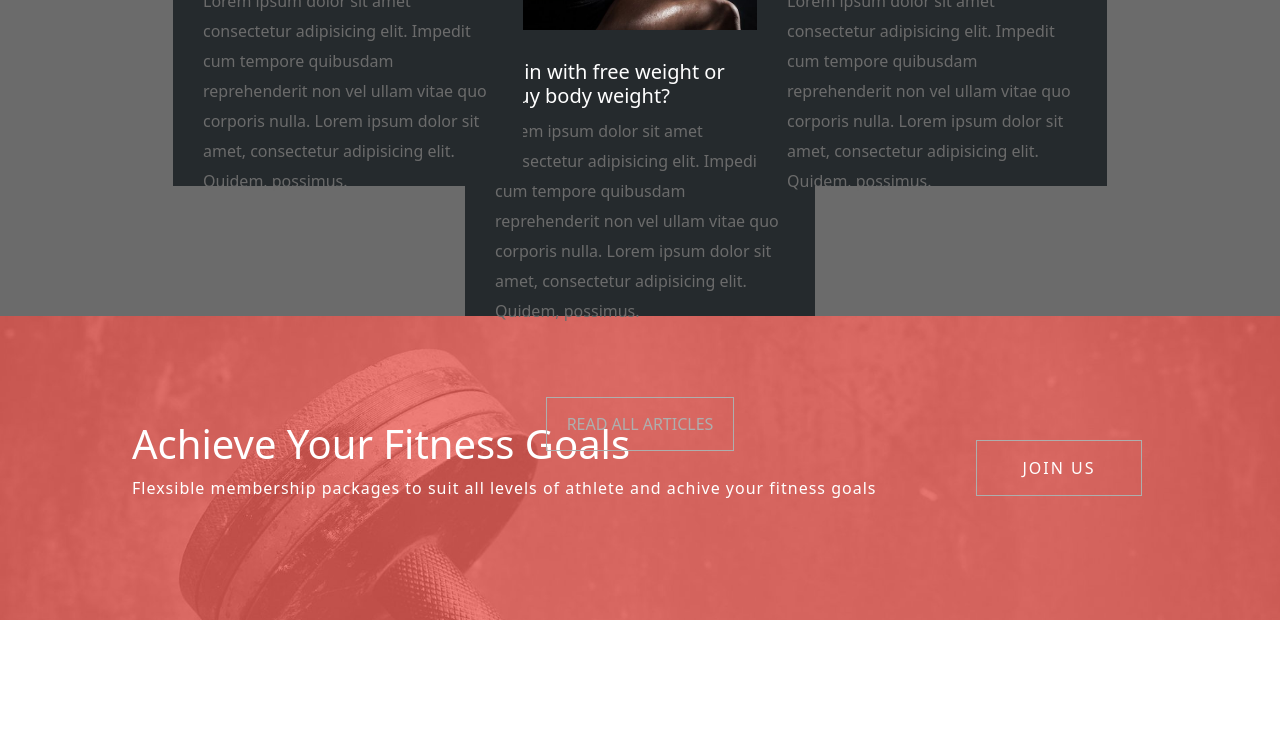
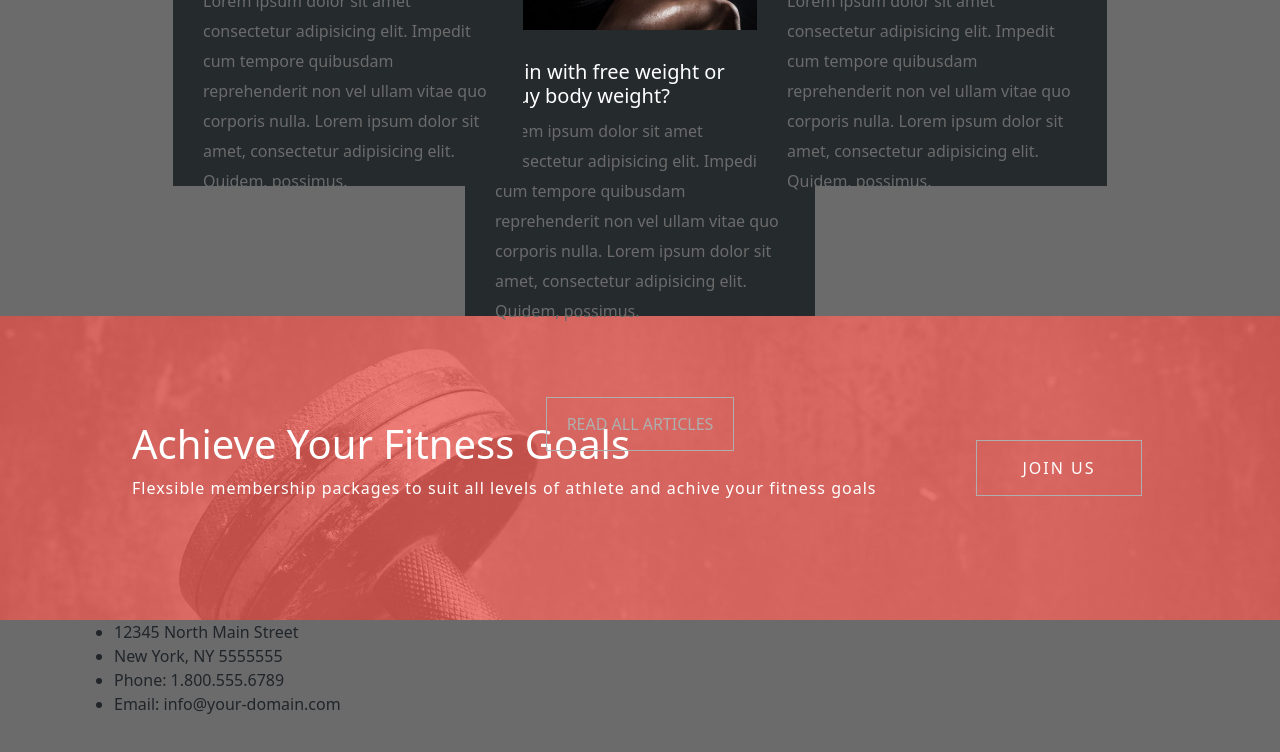
Before and after one commit to EngeneerProgram/proj-html-vuejs, a Vue app: page / in a window 1280 px wide. Shown: the part 6210-6962 px from the top of the page. Before the commit the page ends 6830 px from the top, so only its background shows below. Built offline with nearby package versions, Linux system fonts and the light colour scheme.

Commit message:
props footer in progress

```diff
--- a/src/App.vue
+++ b/src/App.vue
@@ -2,8 +2,9 @@
   <div id="app">
 
    <MainComponent/>
+   <FooterComponent/>
 
-    <footer></footer>
+
   </div>
 </template>
 
@@ -12,14 +13,14 @@
 //import HelloWorld from './components/HelloWorld.vue'
 
 import MainComponent from "./components/MainComponent.vue"
+import FooterComponent from "./components/FooterComponent.vue"
 
 
 export default {
   name: 'App',
   components: {
     MainComponent,
-
-
+    FooterComponent
 }
 }
 </script>
--- /dev/null
+++ b/src/components/ElementFooterComponent.vue
@@ -0,0 +1,16 @@
+<template>
+    <li>
+        {{items.text}}
+    </li>
+</template>
+
+
+
+<script>
+export default {
+    name:"ElementFooterComponent",
+    props:{
+        items: Object
+    }
+};
+</script>
--- /dev/null
+++ b/src/components/FooterComponent.vue
@@ -0,0 +1,25 @@
+<template>
+    <div class="container-fluid footer-container">
+       <div class="container">
+            <FooterItemsComponent/>
+       </div>
+    </div>
+</template>
+
+
+<script>
+import FooterItemsComponent from './FooterItemsComponent.vue';
+
+export default {
+    name: "FooterComponent",
+    components: { FooterItemsComponent }
+}
+</script>
+
+
+<style lang="scss" scoped>
+.footer-container{
+    height: 60vh;
+    background-color:#6b6b6b;
+}
+</style>
--- /dev/null
+++ b/src/components/FooterItemsComponent.vue
@@ -0,0 +1,64 @@
+<template>
+    <ul class="menu">
+        <ElementFooterComponent :items="items" v-for="items in list_find" :key='items.id'/>
+    </ul>
+</template>
+
+
+<script>
+import ElementFooterComponent from './ElementFooterComponent.vue';
+export default {
+    components: { ElementFooterComponent },
+    data(){
+        return{
+            list_find:[
+                {
+                    id: 1,
+                    text: "12345 North Main Street"
+                },
+
+                {
+                    id:2,
+                    text:"New York, NY 5555555"
+                },
+
+                {
+                    id:3,
+                    text: "Phone: 1.800.555.6789"
+                },
+
+                {
+                    id:4,
+                    text:"Email: info@your-domain.com"
+                }
+            ],
+
+            list_recent_post:[
+                    {
+                        id: 1,
+                        text: "Train with free weights or your body wight?"
+                    },
+                    {
+                        id: 2,
+                        text:"Nutritional advice that will keep you training"
+                    }
+            ],
+
+            list_opening:[
+                {
+                    id:1,
+                    text:"Weekdays Monday-Friday",
+                    text2: "09:00 - 19:00"
+                },
+
+                {
+                    id:2,
+                    text:"Weekends Saturday-Sunday",
+                    text2:"09:00 - 21:00"
+                }
+
+            ]
+        }
+    }
+}
+</script>
```
